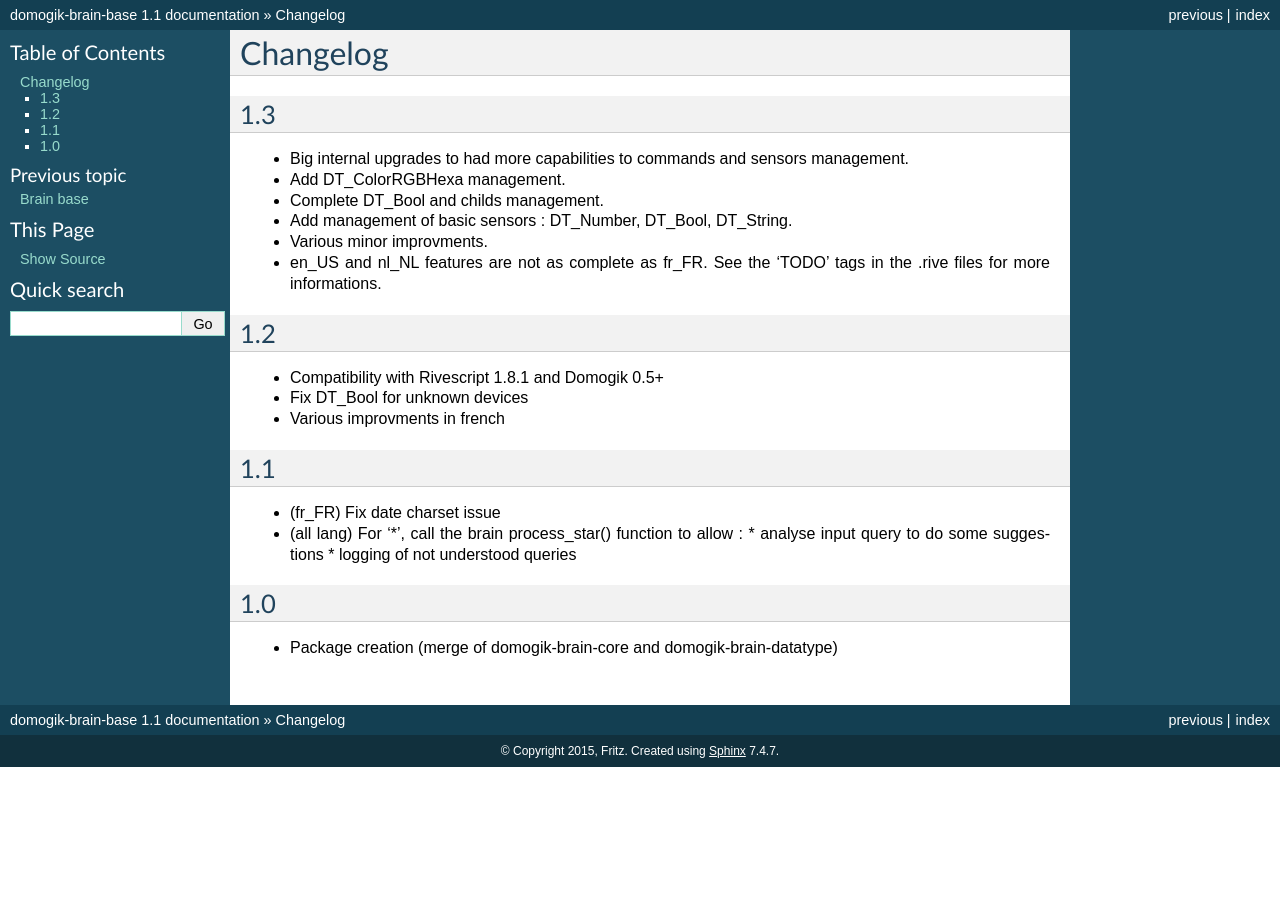
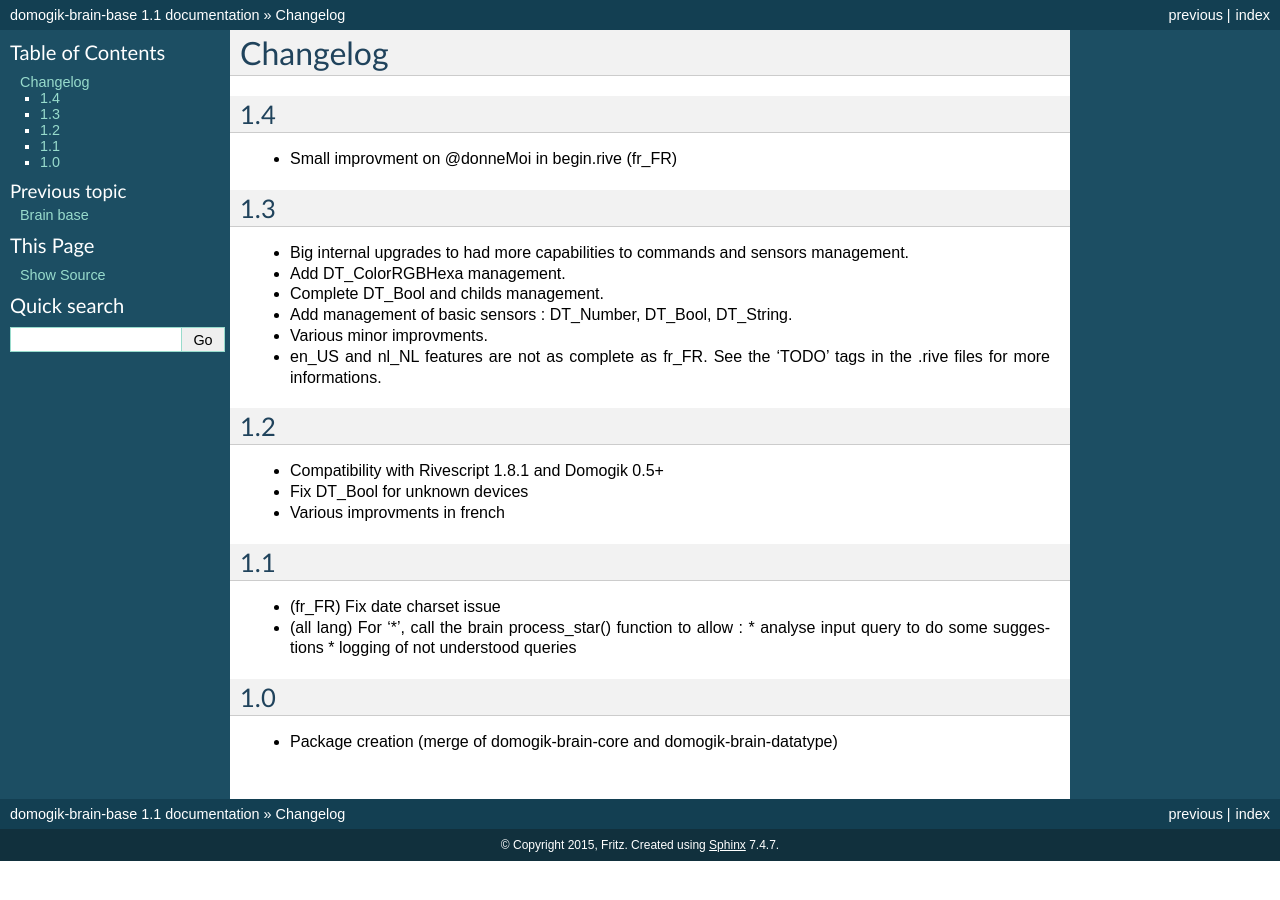
Before and after one commit to domogik/domogik-brain-base, a Sphinx documentation site: the page built from docs/changelog.txt, in a window 1280 px wide. Built offline with Sphinx 7.4.7, drawn with Linux system fonts in a browser that asks for light colours; pages that are not in the unit, such as notebooks, are missing from menus.

Commit message:
small fixes

```diff
--- a/docs/changelog.txt
+++ b/docs/changelog.txt
@@ -1,6 +1,11 @@
 =========
 Changelog
 =========
+
+1.4
+===
+
+* Small improvment on @donneMoi in begin.rive (fr_FR)
 
 1.3
 ===
--- a/info.json
+++ b/info.json
@@ -15,7 +15,7 @@
         "domogik_min_version": "0.5.0",
         "name": "base",
         "type": "brain",
-        "version": "1.3"
+        "version": "1.4"
     },
     "json_version": 2
 }
```
Also changed, not shown: 2 other files.
